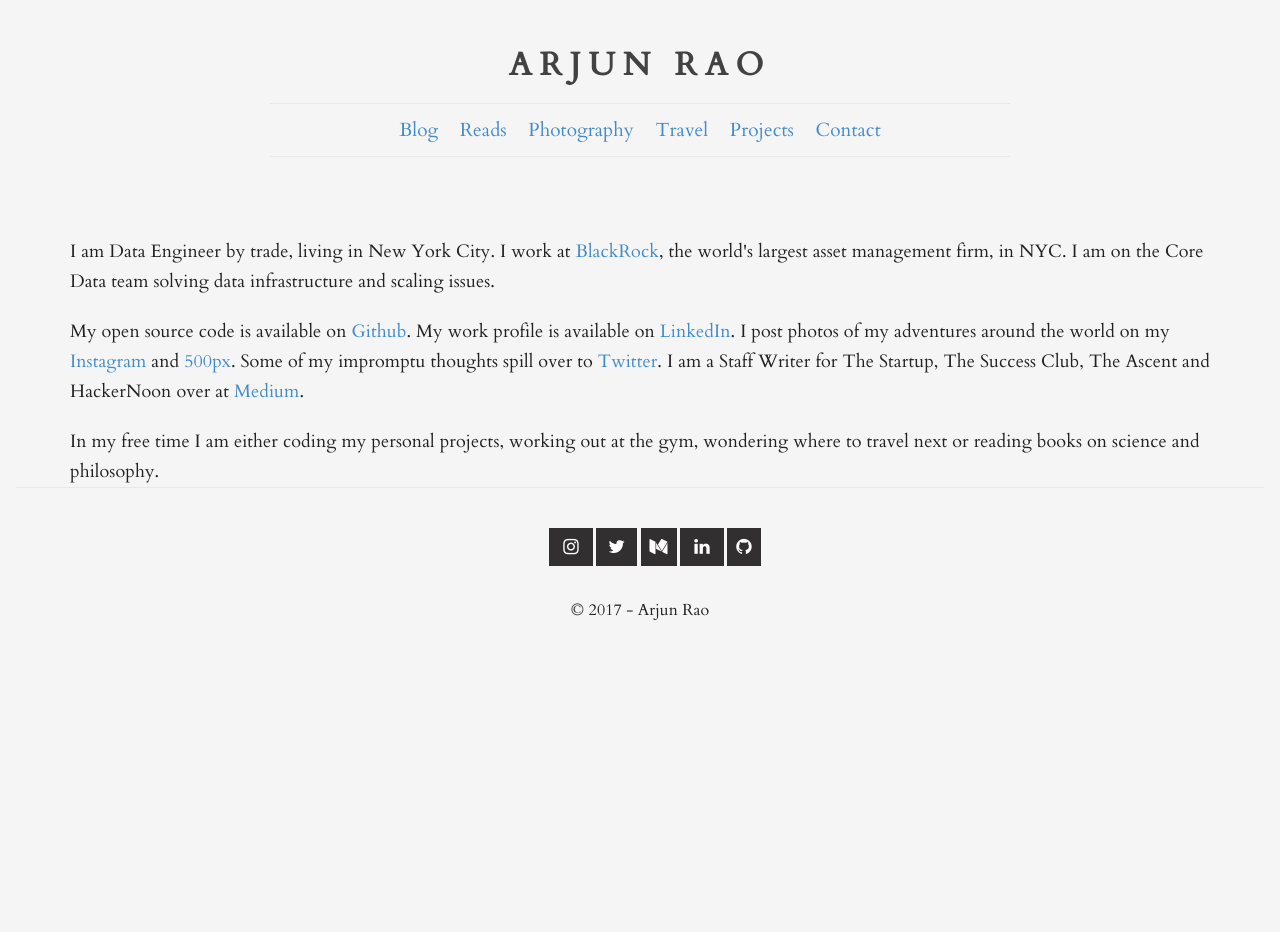
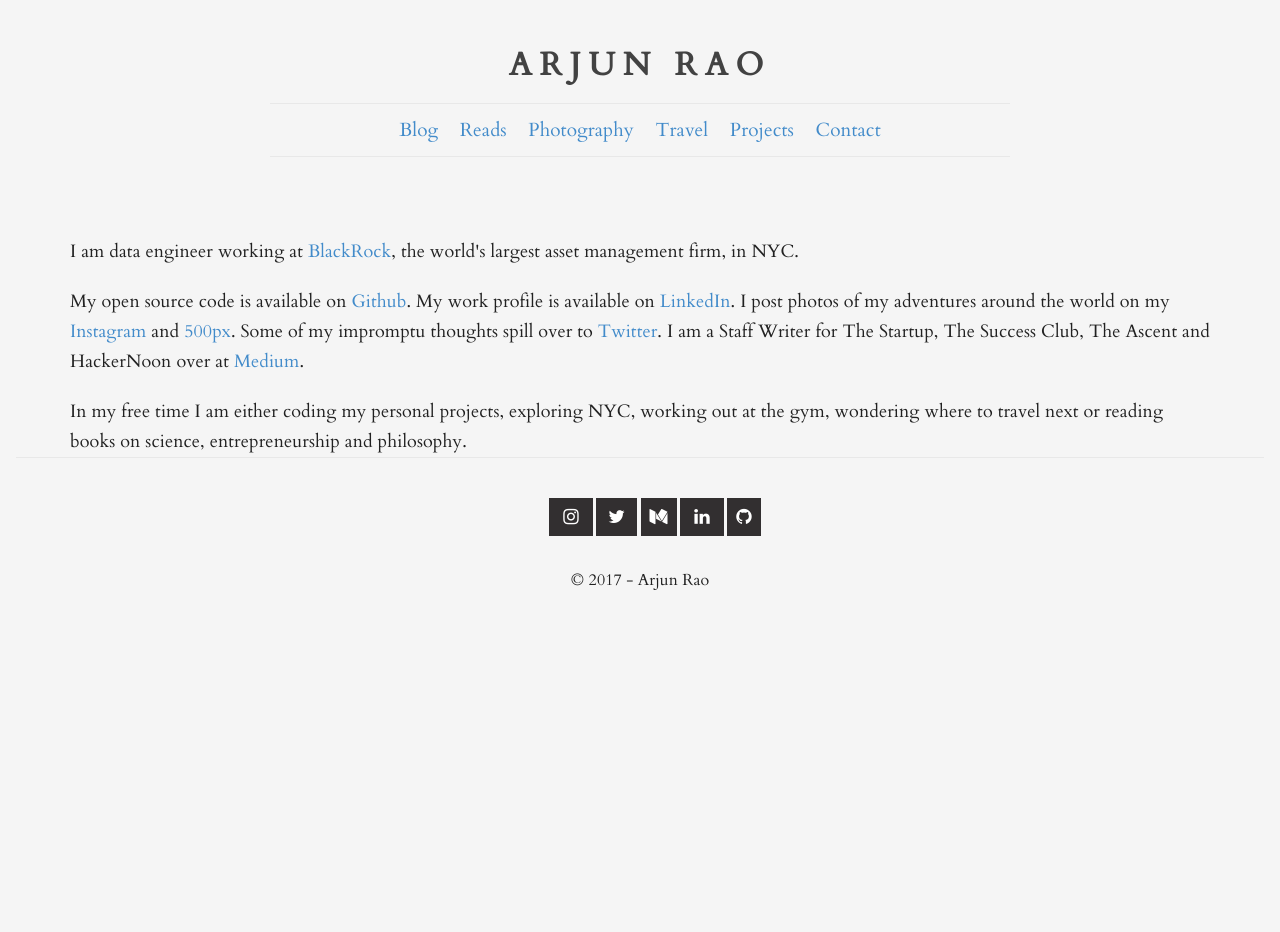
Before and after one commit to arjunrao87/arjunrao.co-v1, a Jekyll site: the page built from index.html, in a window 1280 px wide. Built offline with Jekyll 4.4.1, drawn with Linux system fonts in a browser that asks for light colours; nearby versions of some CDN libraries; comment, search, counter and statistics services are not loaded.

Commit message:
Updating home page

```diff
--- a/_includes/home.html
+++ b/_includes/home.html
@@ -3,11 +3,11 @@
   <br />
   <br />
   <br />
-  <home-text>I am Data Engineer by trade, living in New York City. I work at <a href="https://www.blackrock.com" target="_blank">BlackRock</a>, the world's largest asset management firm, in NYC. I am on the Core Data team solving data infrastructure and scaling issues. </home-text>
+  <home-text>I am data engineer working at <a href="https://www.blackrock.com" target="_blank">BlackRock</a>, the world's largest asset management firm, in NYC. </home-text>
   <br />
   <br />
   <home-text>My open source code is available on <a href="http://github.com/arjunrao87" target="_blank">Github</a>. My work profile is available on <a href="https://www.linkedin.com/in/arjunrao87" target="_blank">LinkedIn</a>. I post photos of my adventures around the world on my <a href="https://www.instagram.com/raoarjun/" target="_blank">Instagram</a> and <a href="https://500px.com/arjunrao87" target="_blank">500px</a>. Some of my impromptu thoughts spill over to <a href="https://www.twitter.com/raoarjun" target="_blank">Twitter</a>. I am a Staff Writer for The Startup, The Success Club, The Ascent and HackerNoon over at <a href="https://medium.com/@arjunrao87" target="_blank">Medium</a>. </home-text>
   <br />
   <br />
-  <home-text>In my free time I am either coding my personal projects, working out at the gym, wondering where to travel next or reading books on science and philosophy.</home-text>
+  <home-text>In my free time I am either coding my personal projects, exploring NYC, working out at the gym, wondering where to travel next or reading books on science, entrepreneurship and philosophy.</home-text>
 </div>
```
